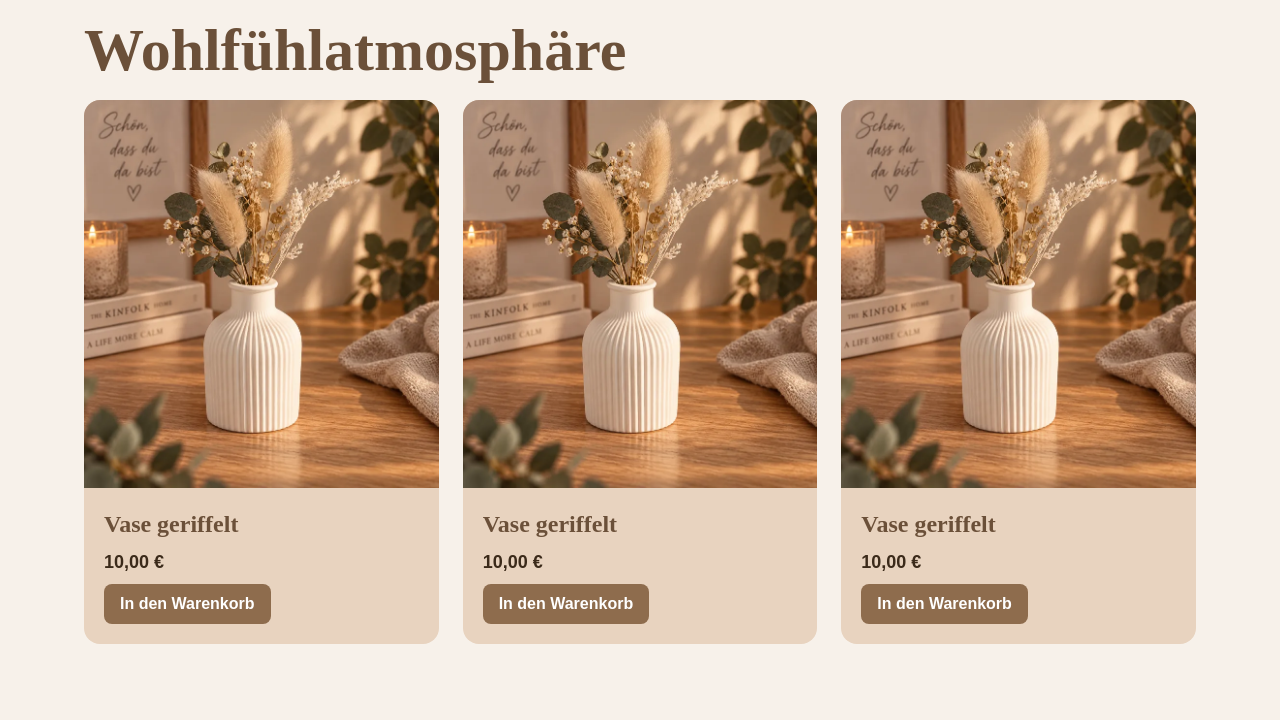
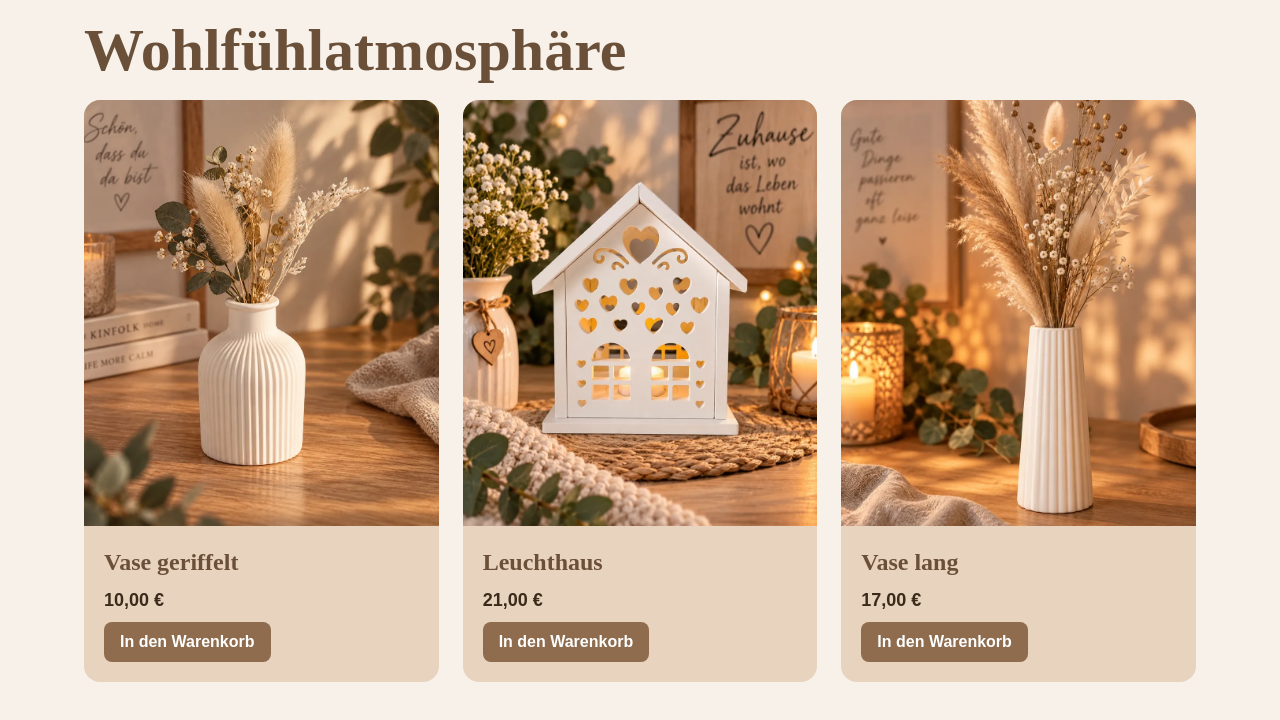
Before and after one commit to maximilianbese/E-Commerce-Shop, an Angular app in the folder client/: page / in a window 1280 px wide. Shown: the top 720 px of the page. Built offline with nearby package versions, Linux system fonts and the light colour scheme.

Commit message:
feat: implement product model and update product card to use dynamic data

```diff
--- a/client/src/app/app.config.ts
+++ b/client/src/app/app.config.ts
@@ -1,10 +1,15 @@
-import { ApplicationConfig, provideBrowserGlobalErrorListeners } from '@angular/core';
+import { ApplicationConfig, LOCALE_ID, provideBrowserGlobalErrorListeners } from '@angular/core';
 import { provideRouter } from '@angular/router';
+import { registerLocaleData } from '@angular/common';
+import localeDe from '@angular/common/locales/de';
 import { routes } from './app.routes';
+
+registerLocaleData(localeDe);
 
 export const appConfig: ApplicationConfig = {
   providers: [
     provideBrowserGlobalErrorListeners(),
-    provideRouter(routes)
-  ]
+    provideRouter(routes),
+    { provide: LOCALE_ID, useValue: 'de-DE' },
+  ],
 };
--- a/client/src/app/app.html
+++ b/client/src/app/app.html
@@ -2,8 +2,8 @@
   <h1 class="text-6xl font-heading text-brand-dark font-semibold">Wohlfühlatmosphäre</h1>
 
   <div class="grid grid-cols-1 sm:grid-cols-2 lg:grid-cols-3 gap-6 py-5">
-    <app-product-card />
-    <app-product-card />
-    <app-product-card />
+    <app-product-card [product]="vase" />
+    <app-product-card [product]="lighthouse" />
+    <app-product-card [product]="longVase" />
   </div>
 </main>
--- a/client/src/app/app.ts
+++ b/client/src/app/app.ts
@@ -1,14 +1,32 @@
 import { Component, signal } from '@angular/core';
 import { RouterOutlet } from '@angular/router';
-import { Button } from './shared/ui/button/button';
 import { ProductCard } from './features/shop/product-card/product-card';
+import { Product } from './shared/models/product';
 
 @Component({
-  imports: [RouterOutlet, Button, ProductCard],
+  imports: [RouterOutlet, ProductCard],
   selector: 'app-root',
   styleUrl: './app.scss',
   templateUrl: './app.html',
 })
 export class App {
   protected readonly title = signal('client');
+  protected readonly vase: Product = {
+    id: '08',
+    name: 'Vase geriffelt',
+    price: 10,
+    imageUrl: '/images/products/raysin-einzelteile/8-vase-geriffelt.webp',
+  };
+  protected readonly lighthouse: Product = {
+    id: '01',
+    name: 'Leuchthaus',
+    price: 21,
+    imageUrl: '/images/products/raysin-einzelteile/1a-leuchthaus.webp',
+  };
+  protected readonly longVase: Product = {
+    id: '09',
+    name: 'Vase lang',
+    price: 17,
+    imageUrl: '/images/products/raysin-einzelteile/9-vase-lang.webp',
+  };
 }
--- a/client/src/app/features/shop/product-card/product-card.html
+++ b/client/src/app/features/shop/product-card/product-card.html
@@ -1,9 +1,9 @@
 <article class="bg-surface rounded-2xl overflow-hidden">
-  <img src="/images/products/vase-geriffelt.webp" alt="Geriffelte Vase" />
+  <img [src]="product().imageUrl" [alt]="product().name" class="w-full aspect-5/6 object-cover" />
 
   <div class="p-5 flex flex-col gap-2">
-    <h2 class="text-2xl font-heading text-brand-dark font-semibold">Vase geriffelt</h2>
-    <p class="font-semibold text-lg">10,00 €</p>
+    <h2 class="text-2xl font-heading text-brand-dark font-semibold">{{ product().name }}</h2>
+    <p class="font-semibold text-lg">{{ product().price | currency: 'EUR' }}</p>
     <app-button>In den Warenkorb</app-button>
   </div>
 </article>
--- a/client/src/app/features/shop/product-card/product-card.ts
+++ b/client/src/app/features/shop/product-card/product-card.ts
@@ -1,10 +1,14 @@
-import { Component } from '@angular/core';
+import { Component, input } from '@angular/core';
 import { Button } from '../../../shared/ui/button/button';
+import { Product } from '../../../shared/models/product';
+import { CurrencyPipe } from '@angular/common';
 
 @Component({
-  imports: [Button],
+  imports: [Button, CurrencyPipe],
   selector: 'app-product-card',
   styleUrl: './product-card.scss',
   templateUrl: './product-card.html',
 })
-export class ProductCard {}
+export class ProductCard {
+  readonly product = input.required<Product>();
+}
--- /dev/null
+++ b/client/src/app/shared/models/product.ts
@@ -0,0 +1,6 @@
+export interface Product {
+  id: string;
+  name: string;
+  price: number;
+  imageUrl: string;
+}
```
Also changed, not shown: client/public/images/products/vase-geriffelt.webp (deleted).
